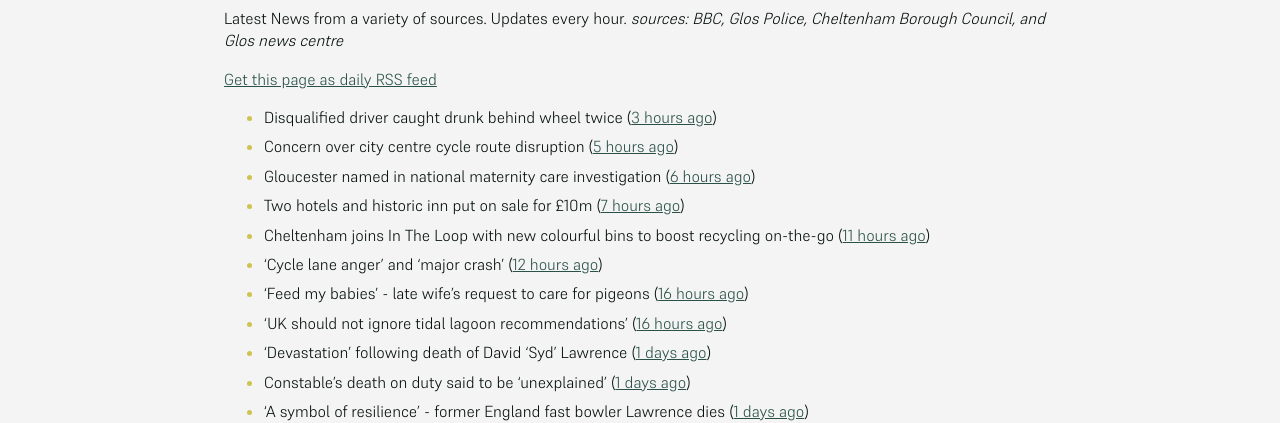
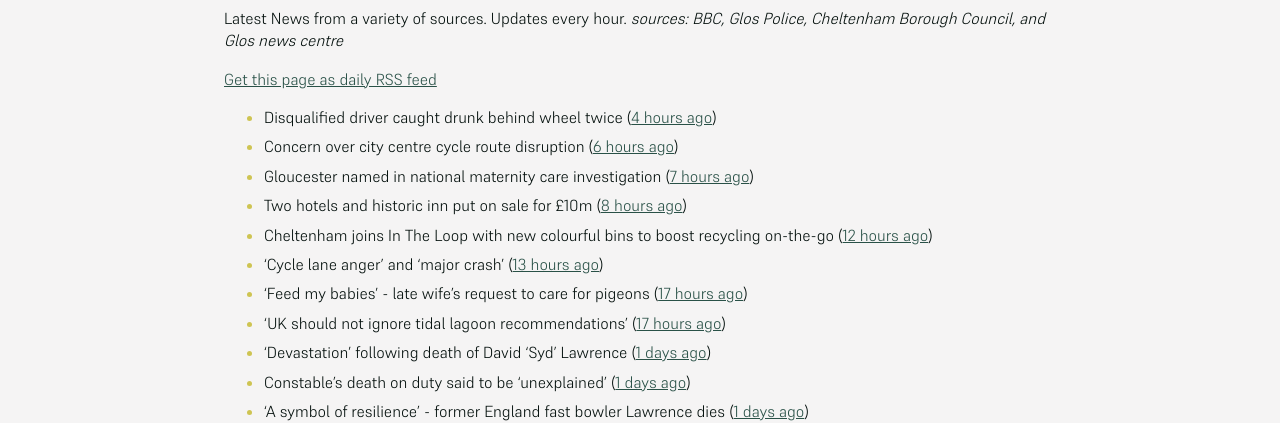
Before and after one commit to mat-0/cheltenham-open-data, a Jekyll site: the page built from _pages/news.md, in a window 1280 px wide. Shown: the part 266-689 px from the top of the page. Built offline with Jekyll 4.4.1, drawn with Linux system fonts in a browser that asks for light colours; some of the changed text lies outside the part shown.

Commit message:
Updated 2025-06-23 22:57:46

```diff
--- a/_pages/news.md
+++ b/_pages/news.md
@@ -12,14 +12,14 @@ _sources: BBC, Glos Police, Cheltenham Borough Council, and Glos news centre_
 [Get this page as daily RSS feed](/daily.rss)
 
 <!-- news_marker starts -->
-- Disqualified driver caught drunk behind wheel twice ([3 hours ago](https://www.bbc.com/news/articles/c0k75jkm43zo))
-- Concern over city centre cycle route disruption ([5 hours ago](https://www.bbc.com/news/articles/cdez9y99k77o))
-- Gloucester named in national maternity care investigation ([6 hours ago](https://www.bbc.com/news/articles/c994x95yygyo))
-- Two hotels and historic inn put on sale for £10m ([7 hours ago](https://www.bbc.com/news/articles/c5y0vl7v84xo))
-- Cheltenham joins In The Loop with new colourful bins to boost recycling on-the-go ([11 hours ago](https://www.cheltenham.gov.uk/news/article/3022/cheltenham_joins_in_the_loop_with_new_colourful_bins_to_boost_recycling_on-the-go))
-- 'Cycle lane anger' and 'major crash' ([12 hours ago](https://www.bbc.com/news/articles/cy0w90d8dn6o))
-- 'Feed my babies' - late wife's request to care for pigeons ([16 hours ago](https://www.bbc.com/news/videos/cn5kz4470rqo))
-- 'UK should not ignore tidal lagoon recommendations' ([16 hours ago](https://www.bbc.com/news/articles/cvgd5ey411mo))
+- Disqualified driver caught drunk behind wheel twice ([4 hours ago](https://www.bbc.com/news/articles/c0k75jkm43zo))
+- Concern over city centre cycle route disruption ([6 hours ago](https://www.bbc.com/news/articles/cdez9y99k77o))
+- Gloucester named in national maternity care investigation ([7 hours ago](https://www.bbc.com/news/articles/c994x95yygyo))
+- Two hotels and historic inn put on sale for £10m ([8 hours ago](https://www.bbc.com/news/articles/c5y0vl7v84xo))
+- Cheltenham joins In The Loop with new colourful bins to boost recycling on-the-go ([12 hours ago](https://www.cheltenham.gov.uk/news/article/3022/cheltenham_joins_in_the_loop_with_new_colourful_bins_to_boost_recycling_on-the-go))
+- 'Cycle lane anger' and 'major crash' ([13 hours ago](https://www.bbc.com/news/articles/cy0w90d8dn6o))
+- 'Feed my babies' - late wife's request to care for pigeons ([17 hours ago](https://www.bbc.com/news/videos/cn5kz4470rqo))
+- 'UK should not ignore tidal lagoon recommendations' ([17 hours ago](https://www.bbc.com/news/articles/cvgd5ey411mo))
 - 'Devastation' following death of David 'Syd' Lawrence ([1 days ago](https://www.bbc.com/news/articles/cvg9r0j5g08o))
 - Constable's death on duty said to be 'unexplained' ([1 days ago](https://www.bbc.com/news/articles/c39z0d12k88o))
 - 'A symbol of resilience' - former England fast bowler Lawrence dies ([1 days ago](https://www.bbc.com/sport/cricket/articles/c07d973k0zzo))
```
Also changed, not shown: other parts of _pages/news.md (+1 -1 lines), _data/flood.json (+4 -4 lines), index.md (+5 -5 lines).
